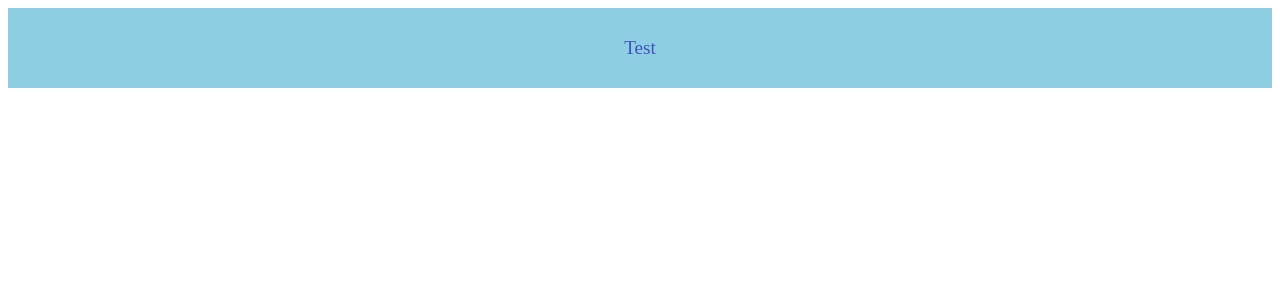
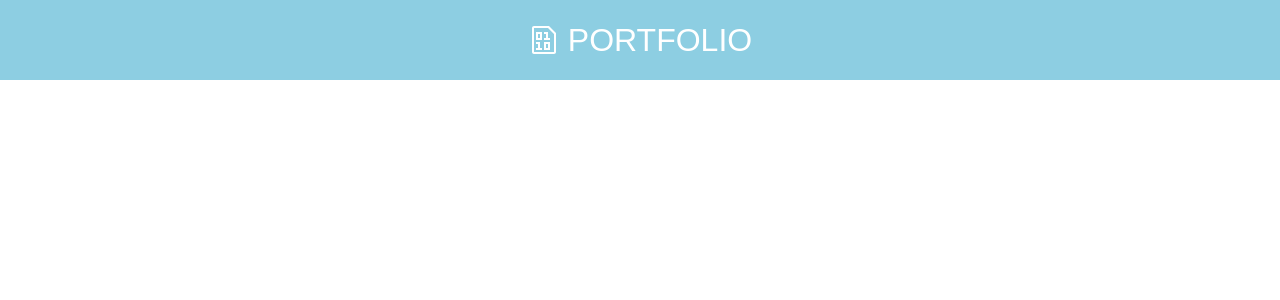
Before and after one commit to jamesoddy8/dev-website, a React (Create React App) app: page / in a window 1280 px wide. Shown: the top 300 px of the page. Built offline with nearby package versions, Linux system fonts and the light colour scheme.

Commit message:
added some style

```diff
--- a/package.json
+++ b/package.json
@@ -8,6 +8,8 @@
     "@testing-library/user-event": "^7.1.2",
     "react": "^16.13.1",
     "react-dom": "^16.13.1",
+    "react-icons": "^3.11.0",
+    "react-router-dom": "^5.2.0",
     "react-scripts": "3.4.3",
     "styled-components": "^5.2.1"
   },
--- a/src/App.js
+++ b/src/App.js
@@ -1,11 +1,14 @@
 import React from 'react';
+import GlobalStyle from './globalStyles';
+import { BrowserRouter as Router, Switch, Route } from 'react-router-dom';
 import { Navbar } from './components';
 
 function App() {
   return (
-    <div className="App">
+    <Router>
+      <GlobalStyle/>
       <Navbar />
-    </div>
+    </Router>
   );
 }
 
--- a/src/components/Navbar/Navbar.elements.js
+++ b/src/components/Navbar/Navbar.elements.js
@@ -1,4 +1,9 @@
-import styled from 'styled-components'
+import styled from 'styled-components';
+import { GoFileBinary } from 'react-icons/go';
+import { Link } from 'react-router-dom';
+import { Container } from '../../globalStyles';
+
+
 
 export const Nav = styled.nav`
   background: #8DCEE2;
@@ -11,4 +16,27 @@ export const Nav = styled.nav`
   position: sticky;
   top: 0;
   z-index: 999;
-  `
+  `;
+
+export const NavbarContainer = styled(Container)`
+  display: flex;
+  justify-content: space-between;
+  height: 80px;
+
+
+  ${Container}
+  `;
+
+export const NavLogo = styled(Link)`
+  color: #fff;
+  justify-self: flex-start;
+  cursor: pointer;
+  text-decoration: none;
+  font-size: 2rem;
+  display: flex;
+  align-items: center;
+  `;
+
+export const NavIcon = styled(GoFileBinary)`
+    margin-right: 0.5rem;
+  `;
--- a/src/components/Navbar/Navbar.js
+++ b/src/components/Navbar/Navbar.js
@@ -1,12 +1,16 @@
 import React from 'react';
-import { Nav } from './Navbar.elements';
-
+import { Nav, NavbarContainer, NavLogo, NavIcon } from './Navbar.elements';
 
 const Navbar = () => {
   return (
     <>
       <Nav>
-        Test
+        <NavbarContainer>
+          <NavLogo to="/">
+            <NavIcon />
+            PORTFOLIO
+          </NavLogo>
+        </NavbarContainer>
       </Nav>
     </>
   );
--- /dev/null
+++ b/src/globalStyles.js
@@ -0,0 +1,28 @@
+import styled, { createGlobalStyle } from 'styled-components';
+
+const GlobalStyle = createGlobalStyle`
+* {
+  box-sizing: border-box;
+  margin: 0;
+  padding: 0;
+  font-family: 'Source Sans Pro', sans-serif;
+}
+`;
+
+export const Container = styled.div`
+  z-index: 1;
+  width: 100;
+  max-width: 1300px;
+  margin-right: auto;
+  margin-left: auto;
+  padding-right: auto;
+  padding-left: auto;
+
+  @media screen and (max-width: 991px) {
+    padding-right: 30px;
+    padding-left: 30px;
+  }
+`;
+
+
+export default GlobalStyle
```
Also changed, not shown: 1 other file (tests, documents, lock files or other folders).
